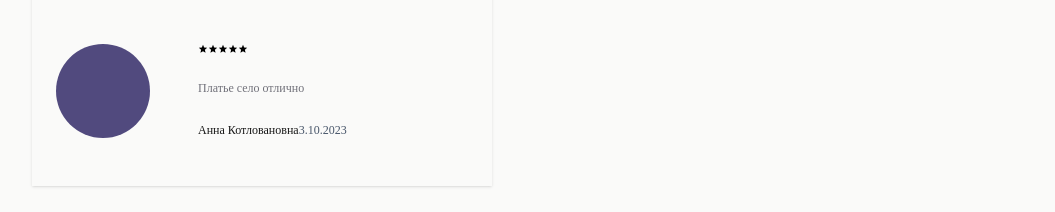
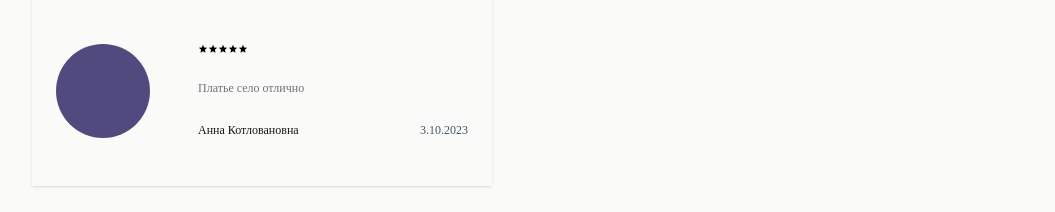
Before and after one commit to underengineering/praktika, a Next.js app: page / in a window 1280 px wide. Shown: the part 2520-2732 px from the top of the page, without its empty margins (112-1167 px from the left). Built offline with nearby package versions, Linux system fonts and the light colour scheme.

Commit message:
fix: Fix ReviewCard date position

```diff
--- a/src/components/ReviewCard.tsx
+++ b/src/components/ReviewCard.tsx
@@ -23,7 +23,7 @@ const ReviewCard: FC<Props> = ({ rating, text, user, createdAt }) => {
             className={`flex w-[220px] gap-3 px-3 py-3 font-sans shadow sm:w-[460px] sm:gap-12 sm:px-6 sm:py-12 ${roboto.variable}`}
         >
             <div className="min-h-[35px] min-w-[35px] rounded-full bg-primary sm:min-h-[94px] sm:min-w-[94px]"></div>
-            <div className="flex flex-col justify-between">
+            <div className="flex w-full flex-col justify-between">
                 <div className="flex">
                     {_.range(rating).map((_, index) => (
                         <Star
@@ -40,7 +40,7 @@ const ReviewCard: FC<Props> = ({ rating, text, user, createdAt }) => {
                     <div className="text-[8px] leading-tight text-neutral-900 sm:text-xs">
                         {`${user.name} ${user.surname}`}
                     </div>
-                    <div className="self-end text-[8px] leading-tight text-slate-600 sm:text-xs">
+                    <div className="text-[8px] leading-tight text-slate-600 sm:text-xs">
                         {`${createdAt.getDay()}.${createdAt.getMonth()}.${createdAt.getFullYear()}`}
                     </div>
                 </div>
```
